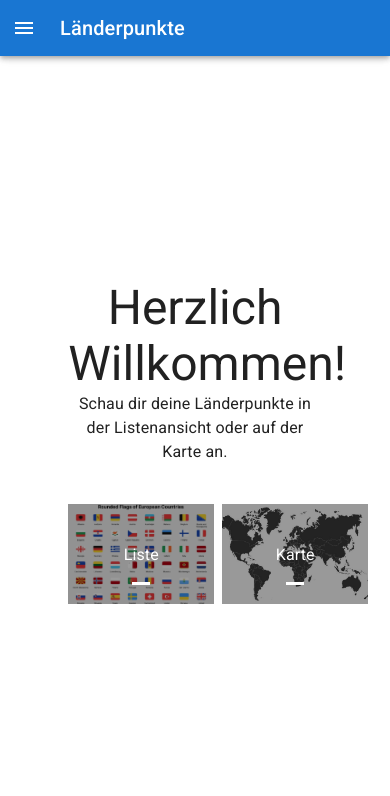
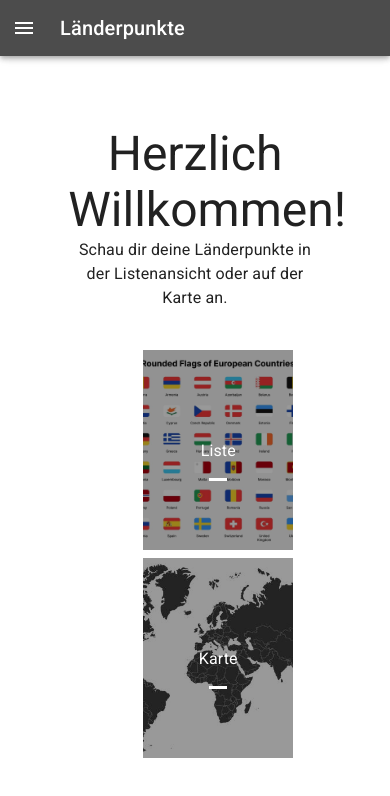
Before and after one commit to JohannDallmann/countrypoints-frontend, a React (Vite) app: page / in a window 390 px wide. Shown: the top 796 px of the page. Built offline with nearby package versions, Linux system fonts and the light colour scheme.

Commit message:
theme added, ImageButtons responsive

```diff
--- a/src/App.tsx
+++ b/src/App.tsx
@@ -1,11 +1,16 @@
 import { BrowserRouter as Router } from 'react-router-dom'
 import './assets/css/App.css'
 import Navbar from './routing/Navbar'
+import { ThemeProvider } from '@mui/material'
+import { theme } from './theme'
 
 function App() {
   return (
     <Router>
+      <ThemeProvider theme={theme}>
       <Navbar />
+      </ThemeProvider>
+
     </Router>
   )
 }
--- a/src/components/ImageButtonComponent.tsx
+++ b/src/components/ImageButtonComponent.tsx
@@ -22,9 +22,9 @@ const images = [
 const ImageButton = styled(ButtonBase)(({ theme }) => ({
   position: 'relative',
   height: 400,
-  [theme.breakpoints.down('sm')]: {
-    width: '100% !important', // Overrides inline-style
-    height: 100,
+  [theme.breakpoints.down('md')]: {
+    //width: '100% !important', // Overrides inline-style
+    height: 200,
   },
   '&:hover, &.Mui-focusVisible': {
     zIndex: 1,
@@ -88,8 +88,11 @@ export default function ImageButtonComponent() {
     return (
     <Box sx={{
         display: 'flex',
+        flexDirection: {xs: "column", sm: "column", md: "row", lg: "row"},
+        justifyContent: 'space-between',
+        alignItems: 'center',
         minWidth: 300,
-        width: '100%',
+        //width: '100%',
         marginTop: 5,
         gap: 1 }}>
       {images.map((image) => (
--- a/src/routing/Navbar.tsx
+++ b/src/routing/Navbar.tsx
@@ -109,7 +109,7 @@ export default function Navbar() {
     return (
         <Box sx={{ display: 'flex' }}>
             <CssBaseline />
-            <AppBar position="fixed" open={open}>
+            <AppBar position="fixed" open={open} color='secondary' >
                 <Toolbar>
                     <IconButton
                         color="inherit"
--- /dev/null
+++ b/src/theme.ts
@@ -0,0 +1,12 @@
+import { createTheme } from '@mui/material/styles';
+
+export const theme = createTheme({
+  palette: {
+    primary: {
+      main: 'rgba(0, 0, 0, 1)',
+    },
+    secondary: {
+      main: 'rgba(0, 0, 0, 0.7)',
+    },
+  },
+});
```
